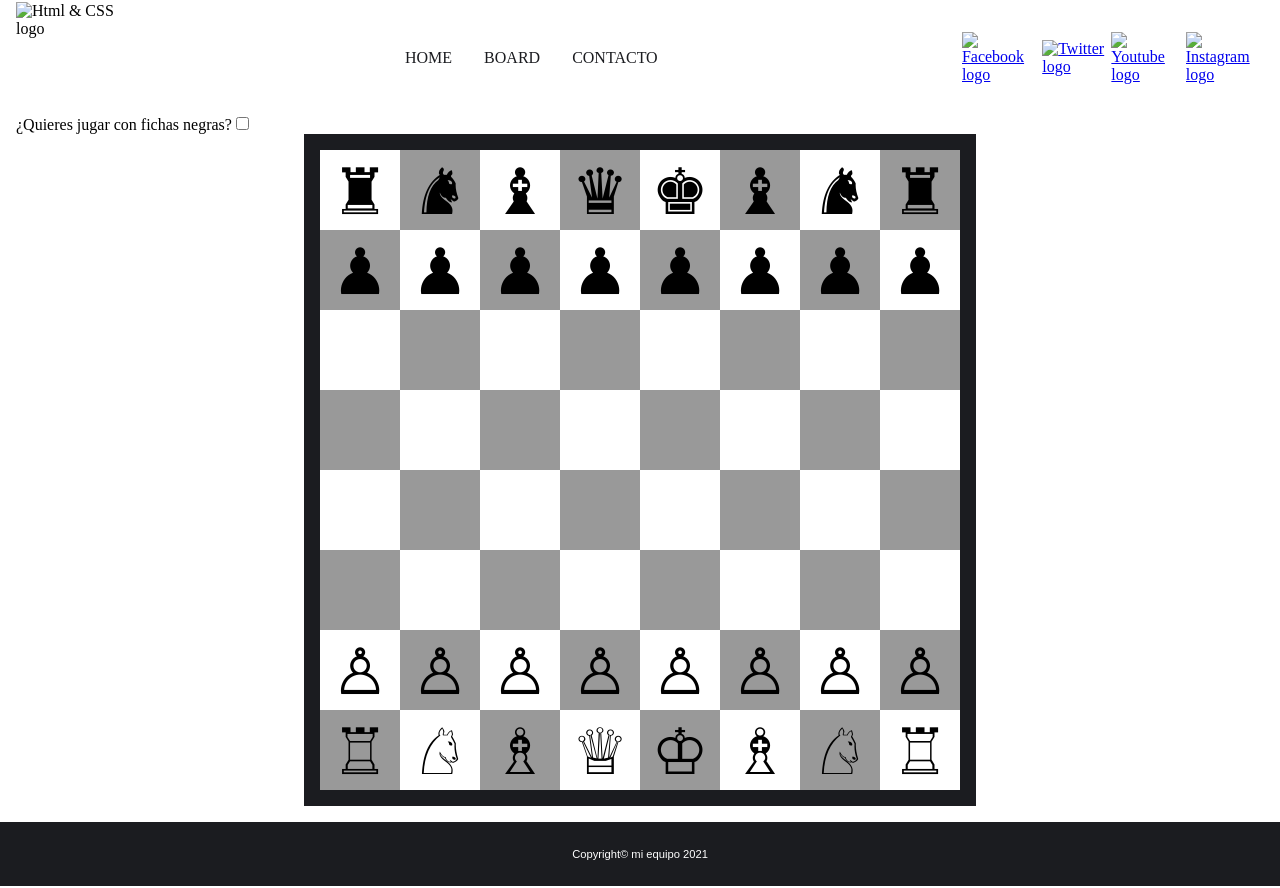
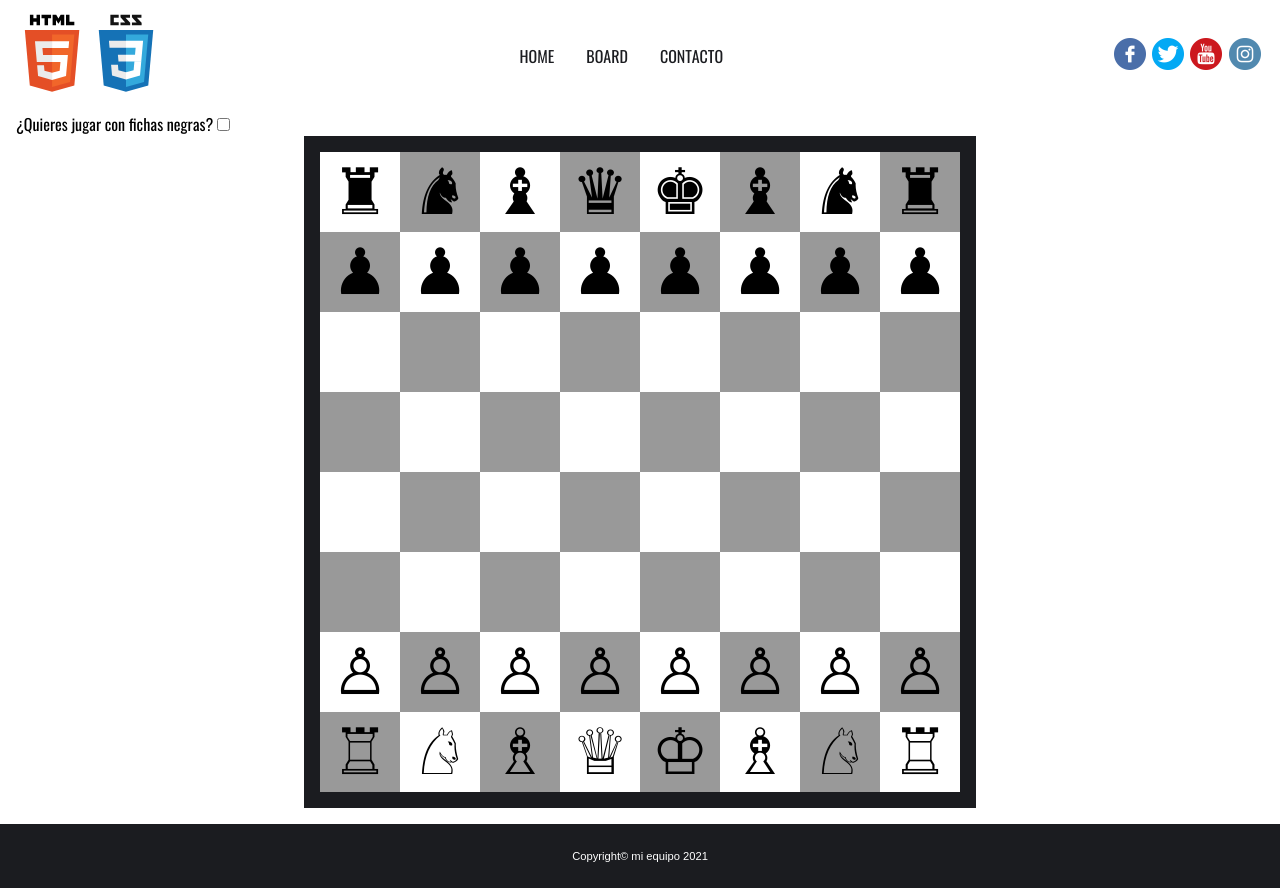
Before and after one commit to TheGuzman/Practica-HTML-y-CSS, a plain HTML site: page sitio-web/board-page/index-board.html in a window 1280 px wide. Drawn offline with Linux system fonts and the light colour scheme; the site is published under a folder, as on GitHub Pages, so addresses that start at the root find nothing.

Commit message:
Corrección de links de img, tipografías, y links a cada página

```diff
--- a/sitio-web/board-page/index-board.html
+++ b/sitio-web/board-page/index-board.html
@@ -11,31 +11,31 @@
 
 <body class="page__container">
     <header class="header__container">
-        <img class="main-logo" src="/sitio-web/home-page/assets/img/logo.svg" alt="Html & CSS logo"></img>
+        <img class="main-logo" src="../home-page/assets/img/logo.svg" alt="Html & CSS logo"></img>
         <label class="toggle__input" for="toggle__input">&#9776;</label>
         <input type="checkbox" class="checkbox__button" id="toggle__input">
         <nav class="nav__container">
             <ul class="menu-bar__list">
-                <li><a class="menu-bar__item" href="/sitio-web/home-page/assets/index.html">HOME</a></li>
-                <li><a class="menu-bar__item" href="/sitio-web/board-page/index-board.html">BOARD</a></li>
-                <li><a class="menu-bar__item" href="/sitio-web/contact-page/index-contact.html">CONTACTO</a></li>
+                <li><a class="menu-bar__item" href="../home-page/assets/index.html">HOME</a></li>
+                <li><a class="menu-bar__item" href="./index-board.html">BOARD</a></li>
+                <li><a class="menu-bar__item" href="../contact-page/index-contact.html">CONTACTO</a></li>
             </ul>
             <div class="logos__container--aligner">
                 <div class="logos__container--social-media">
                     <a href="https://www.facebook.com/">
-                    <img class="social-media__logo logo__facebook" src="/sitio-web/home-page/assets/img/fb-logo.png"
+                    <img class="social-media__logo logo__facebook" src="../home-page/assets/img/fb-logo.png"
                         alt="Facebook logo">
                     </a>
                     <a href="https://www.twitter.com/">
-                    <img class="social-media__logo logo__twitter" href="https://www.twitter.com/" src="/sitio-web/home-page/assets/img/twit-logo.png"
+                    <img class="social-media__logo logo__twitter" href="https://www.twitter.com/" src="../home-page/assets/img/twit-logo.png"
                         alt="Twitter logo">
                         </a>
                         <a href="https://www.youtube.com/">
-                    <img class="social-media__logo logo__youtube" href="https://www.youtube.com/" src="/sitio-web/home-page/assets/img/yt-logo.png"
+                    <img class="social-media__logo logo__youtube" href="https://www.youtube.com/" src="../home-page/assets/img/yt-logo.png"
                         alt="Youtube logo">
                     </a>
                     <a href="https://www.instagram.com/">
-                    <img class="social-media__logo logo__instagram" src="/sitio-web/home-page/assets/img/inst-logo.png"
+                    <img class="social-media__logo logo__instagram" src="../home-page/assets/img/inst-logo.png"
                         alt="Instagram logo">
                         </a>
                 </div>
--- a/sitio-web/board-page/stylesheet-board.css
+++ b/sitio-web/board-page/stylesheet-board.css
@@ -6,7 +6,7 @@
 
 @font-face {
     font-family:'Oswald-regular';
-    src: url(/sitio-web/home-page/assets/fonts/Oswald-Regular.ttf);
+    src: url(../home-page/assets/fonts/Oswald-Regular.ttf);
 }
 body {
     font-family: 'Oswald-regular';
--- a/sitio-web/home-page/assets/stylesheet.css
+++ b/sitio-web/home-page/assets/stylesheet.css
@@ -5,17 +5,17 @@
 }
 @font-face {
   font-family: 'Oswald-regular';
-  src: url(/sitio-web/home-page/assets/fonts/Oswald-Regular.ttf);
+  src: url(./fonts/Oswald-Regular.ttf);
 }
 @font-face {
   font-family: 'Oswald-bold';
-  src: url(/sitio-web/home-page/assets/fonts/Oswald-bold.ttf);
+  src: url(./fonts/Oswald-Bold.ttf);
 }
 @font-face {
   font-family: 'oswald-light';
-  src: url(/sitio-web/home-page/assets/fonts/Oswald-Light.ttf);
+  src: url(./fonts/Oswald-Light.ttf);
 }
-@font-face {
+/* @font-face {
   font-family:'Oswald';
   src: url(../home-page/assets/fonts/Oswald-Bold.ttf);
   src: url(../home-page/assets/fonts/Oswald-ExtraLight.ttf);
@@ -24,9 +24,9 @@
   src: url(../home-page/assets/fonts/Oswald-Regular.ttf);
   src: url(../home-page/assets/fonts/Oswald-SemiBold.ttf);
   src: url(../home-page/assets/fonts/Oswald-VariableFont_wght.ttf);
-}
+} */
 body {
-  font-family: 'Oswald';
+  font-family: 'Oswald-bold';
 }
 .page__container {
   min-height: 100vh;
```
Also changed, not shown: sitio-web/home-page/assets/index.html (+3 -3 lines).
